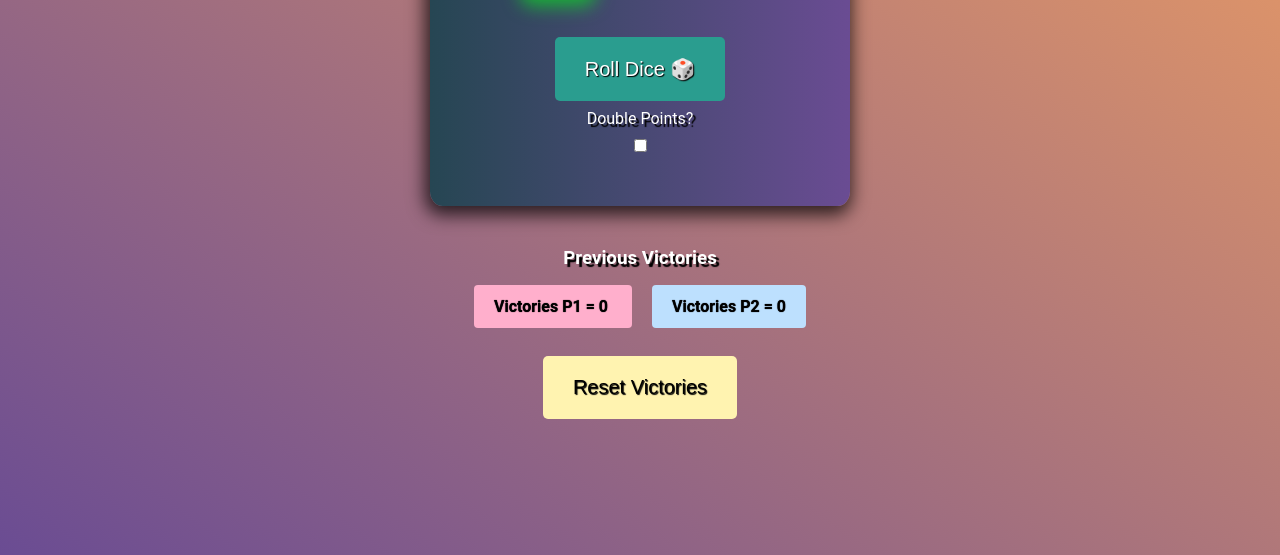
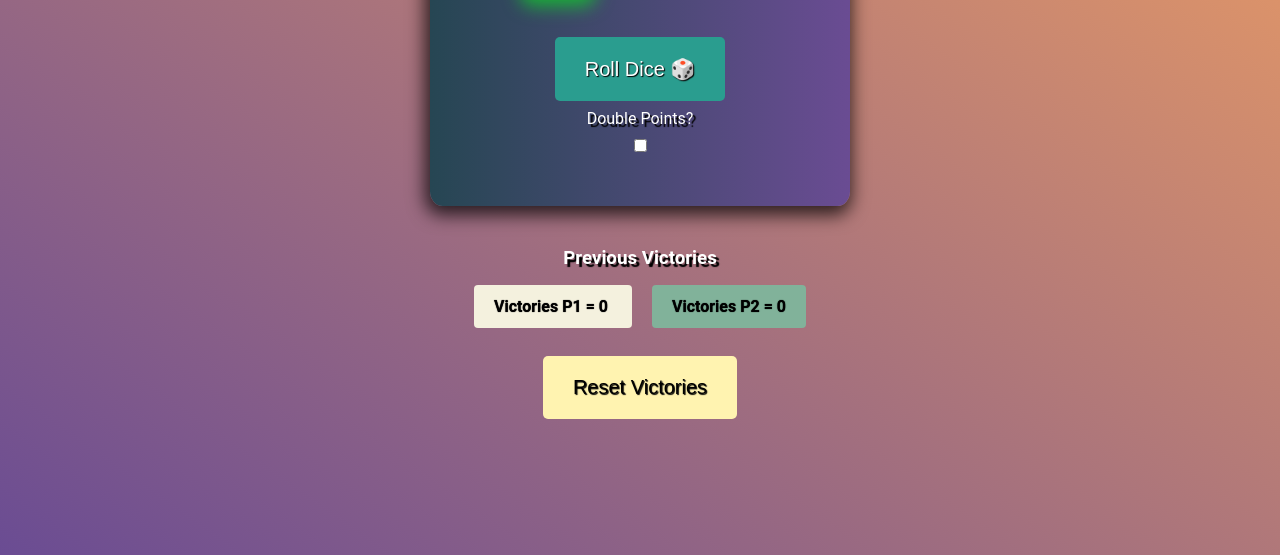
Before and after one commit to groverush/Dice-Game, a plain HTML site: page index.html in a window 1280 px wide. Shown: the part 325-880 px from the top of the page. Drawn offline with Linux system fonts and the light colour scheme.

Commit message:
Some color changes

```diff
--- a/style.css
+++ b/style.css
@@ -5,8 +5,8 @@ body {
   --color-3: #f6aa1c;
   --color-4: #f4a261;
   --color-5: #6a4c93;
-  --color-6: #ffafcc;
-  --color-7: #bde0fe;
+  --color-6: #f4f1de;
+  --color-7: #81b29a;
   margin: 0;
   padding: 0;
 }
```
